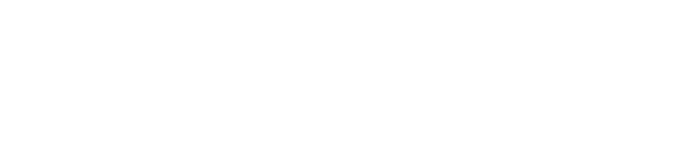
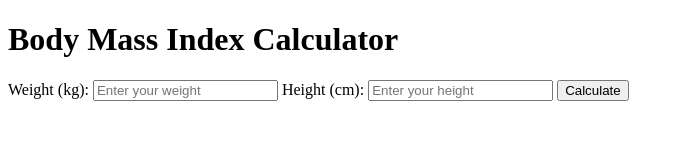
Before and after one commit to Tashreeqlee/JavascriptBmi, a plain HTML site: page index.html in a window 1280 px wide. Shown: the whole page, without its empty margins (0-684 px from the left). Drawn offline with Linux system fonts and the light colour scheme.

Commit message:
indexhtml

```diff
--- a/index.html
+++ b/index.html
@@ -6,6 +6,14 @@
     <title>BMI Calculator</title>
 </head>
 <body>
-
+    <div class="container">
+        <h1>Body Mass Index Calculator</h1>
+        <label for="weight">Weight (kg):</label>
+        <input type="number" id="weight" placeholder="Enter your weight">
+        <label for="height">Height (cm):</label>
+        <input type="number" id="height" placeholder="Enter your height">
+        <button onclick="calculateBMI()">Calculate</button>
+        <div class="result" id="result"></div>
+      </div>
 </body>
 </html>
```
